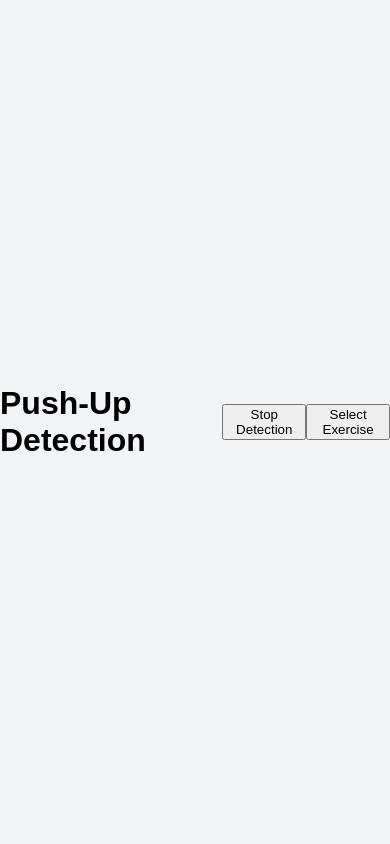
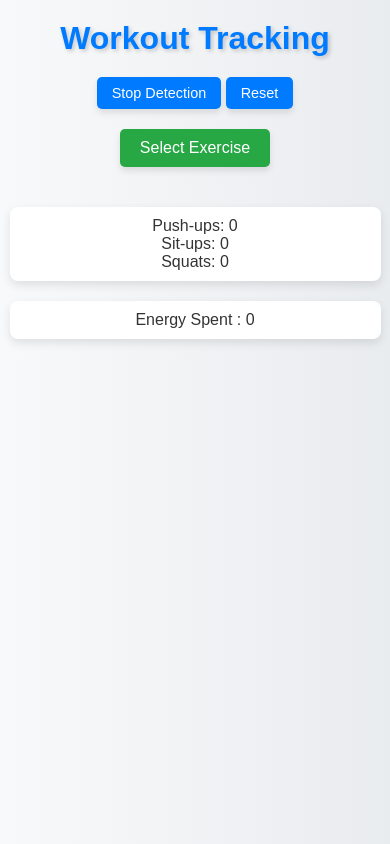
Before and after one commit to itstheabhiiigmailcom/Pose-detector-A4, a Flask app: page / in a window 390 px wide. Run offline with Flask 3, Linux system fonts and the light colour scheme.

Commit message:
"calculating total_energy" endopint is created and also counts is being rendered in browser

```diff
--- a/app.py
+++ b/app.py
@@ -1,10 +1,11 @@
-from flask import Flask, render_template, Response, request
+from flask import Flask, render_template, Response, request, jsonify
 import cv2
 import threading
 from flask_cors import CORS
 from squat import generate_squat_frames
 from push_up import generate_Push_up_frames
 from situp import generate_situp_frames
+from state import get_exercise_counts, get_total_energy, reset_all
 
 
 app = Flask(__name__)
@@ -19,7 +20,7 @@ cap_lock = threading.Lock()
 def index():
     return render_template('index.html')  # Render HTML template for the frontend
 
-
+# Endpoint to stop the camera
 def stop_camera():
     """Release the camera."""
     global is_running, cap
@@ -29,7 +30,7 @@ def stop_camera():
     print("Camera released")
 
 
-
+# Endpoint to get live stream
 @app.route('/video_feed')
 def video_feed():
     """Render video feed."""
@@ -37,24 +38,46 @@ def video_feed():
     exercise = request.args.get('exercise')  # Get exercise type
     if is_running:
         stop_camera()
-
     with cap_lock:
         cap = cv2.VideoCapture(0)  # Reinitialize camera
     is_running = True
-
-    if exercise == 'push_up':
+    if exercise == 'pushup':
         return Response(generate_Push_up_frames(cap, is_running),
                         mimetype='multipart/x-mixed-replace; boundary=frame')
-
     elif exercise == 'squat':
         return Response(generate_squat_frames(cap, is_running), mimetype='multipart/x-mixed-replace; boundary=frame')
-
     elif exercise == 'situp':
         return Response(generate_situp_frames(cap, is_running), mimetype='multipart/x-mixed-replace; boundary=frame')
     else:
         return "Invalid exercise selected!", 400
 
 
+# Endpoint to get count for exercise
+@app.route('/exercise_count', methods=['GET'])
+def exercise_count():
+    exercise = request.args.get('exercise')
+    counts = get_exercise_counts()
+    if exercise == "all" or not exercise:
+        return jsonify(counts)
+    elif exercise in counts:
+        return jsonify({'exercise': exercise, 'count': counts[exercise]})
+    else:
+        return jsonify({'error': 'Invalid exercise'}), 400
+
+
+# Endpoint to get te ebergy spent by the user
+@app.route('/total_energy', methods=['GET'])
+def total_energy():
+    total = get_total_energy()
+    return jsonify({'total_energy_spent': total})
+
+
+# Endpoint to reset all variables
+@app.route('/reset')
+def reset():
+    stop_camera()
+    reset_all()
+    return "reset successfully!"
 
 @app.route('/stop_detection')
 def stop_detection():
--- a/static/script.js
+++ b/static/script.js
@@ -15,19 +15,39 @@ document.addEventListener("DOMContentLoaded", function () {
 
       // Hide dropdown menu
       dropdownMenu.classList.add("hidden");
-
+      // change the text of button as well
+      dropdownButton.textContent = `${selectedExercise.charAt(0).toUpperCase() + selectedExercise.slice(1)} Exercise`;
       // Send the selected exercise to the backend
       try {
         videoFeed.src = `/video_feed?exercise=${selectedExercise}`;
         videoFeed.style.display = "block";
+        const response = await fetch(`/exercise_count?exercise=${selectedExercise}`);
       } catch (error) {
         console.error("Error starting detection:", error);
       }
     }
   });
 
+  setInterval(async () => {
+    const response = await fetch("/exercise_count?exercise=all");
+    const data = await response.json();
+    document.getElementById("exerciseCounts").innerHTML = `
+        Push-ups: ${data.pushup} <br>
+        Sit-ups: ${data.situp} <br>
+        Squats: ${data.squat}
+    `;
+  }, 1000);
+
+  setInterval(async () => {
+    const response = await fetch("/total_energy");
+    const data = await response.json();
+    document.getElementById('calorieburned').innerHTML = `Energy Spent : ${data.total_energy_spent}`;
+  }, 1000)
+
   // Stop detection
-  document.getElementById("stopDetection").addEventListener("click", async () => {
+  document
+    .getElementById("stopDetection")
+    .addEventListener("click", async () => {
       try {
         const response = await fetch("/stop_detection");
         if (response.ok) {
@@ -40,4 +60,34 @@ document.addEventListener("DOMContentLoaded", function () {
         console.error("Error stopping detection in catch :", error);
       }
     });
+
+  // Reset everything to 0 and stop detection
+  document
+    .getElementById("resetButton")
+    .addEventListener("click", async () => {
+      try {
+        // Call the stop detection endpoint
+        const response = await fetch("/reset")
+        if (response.ok) {
+          // Stop video feed
+          videoFeed.style.display = "none";
+          videoFeed.src = "";
+
+          // Reset exercise counts and energy data
+          document.getElementById("exerciseCounts").innerHTML = `
+            Push-ups: 0 <br>
+            Sit-ups: 0 <br>
+            Squats: 0
+          `;
+          document.getElementById('calorieburned').innerHTML = `Energy Spent : 0`;
+
+          // Optionally, reset any other states as needed
+          console.log("Everything has been reset.");
+        } else {
+          console.error("Error stopping detection:", response.statusText);
+        }
+      } catch (error) {
+        console.error("Error resetting everything:", error);
+      }
     });
+});
--- a/static/style.css
+++ b/static/style.css
@@ -1,31 +1,190 @@
 /* Reset styles for consistent appearance */
+/* General styles */
 body {
-    font-family: Arial, sans-serif;
+    font-family: 'Arial', sans-serif;
     margin: 0;
     padding: 0;
-    background-color: #f3f4f6;
-    display: flex;
-    justify-content: center;
-    align-items: center;
-    height: 100vh;
-}
+    background: linear-gradient(to right, #f8f9fa, #e9ecef);
+    color: #333;
+    text-align: center;
+  }
+
+  /* Heading */
+  h1 {
+    font-size: 2.5rem;
+    color: #007bff;
+    margin: 20px 0;
+    text-shadow: 2px 2px 4px rgba(0, 0, 0, 0.2);
+    animation: fadeIn 1s ease-in-out;
+  }
+
+  /* Button */
+  button {
+    background-color: #007bff;
+    color: white;
+    border: none;
+    padding: 10px 20px;
+    font-size: 1rem;
+    border-radius: 5px;
+    cursor: pointer;
+    transition: all 0.3s ease-in-out;
+    box-shadow: 0px 4px 6px rgba(0, 0, 0, 0.1);
+  }
+
+  button:hover {
+    background-color: #0056b3;
+    box-shadow: 0px 6px 10px rgba(0, 0, 0, 0.2);
+    transform: scale(1.05);
+  }
+
+  /* Video feed */
+  #videoFeed {
+    margin: 20px auto;
+    border: 3px solid #ddd;
+    border-radius: 10px;
+    box-shadow: 0px 4px 10px rgba(0, 0, 0, 0.2);
+    transition: transform 0.3s ease;
+  }
+
+  #videoFeed:hover {
+    transform: scale(1.02);
+  }
+
+  /* Dropdown */
+  .dropdown {
+    position: relative;
+    display: inline-block;
+    margin: 20px 0;
+  }
+
+  .dropdown-button {
+    background-color: #28a745;
+    color: white;
+    padding: 10px 20px;
+    font-size: 1rem;
+    border: none;
+    border-radius: 5px;
+    cursor: pointer;
+    box-shadow: 0px 4px 6px rgba(0, 0, 0, 0.1);
+    transition: all 0.3s ease-in-out;
+  }
+
+  .dropdown-button:hover {
+    background-color: #218838;
+    box-shadow: 0px 6px 10px rgba(0, 0, 0, 0.2);
+    transform: scale(1.05);
+  }
+
+  .dropdown-menu {
+    display: none;
+    position: absolute;
+    left: 50%;
+    transform: translateX(-50%);
+    background-color: #fff;
+    min-width: 150px;
+    box-shadow: 0px 6px 12px rgba(0, 0, 0, 0.2);
+    border-radius: 5px;
+    z-index: 1000;
+  }
+
+  .dropdown-menu a {
+    display: block;
+    padding: 10px 15px;
+    text-decoration: none;
+    color: #333;
+    border-bottom: 1px solid #ddd;
+    transition: all 0.2s ease;
+  }
+
+  .dropdown-menu a:last-child {
+    border-bottom: none;
+  }
+
+  .dropdown-menu a:hover {
+    background-color: #f8f9fa;
+    color: #007bff;
+  }
+
+  /* Show dropdown when button is clicked */
+  .dropdown-menu.hidden {
+    display: none;
+  }
+
+  .dropdown-menu {
+    display: block;
+    animation: fadeIn 0.3s ease-in-out;
+  }
+
+  /* Stats display */
+  #exerciseCounts,
+  #calorieburned {
+    margin: 20px auto;
+    font-size: 1.2rem;
+    color: #333;
+    padding: 15px;
+    border-radius: 8px;
+    background: white;
+    max-width: 400px;
+    box-shadow: 0px 4px 10px rgba(0, 0, 0, 0.1);
+  }
+
+  /* Animations */
+  @keyframes fadeIn {
+    from {
+      opacity: 0;
+      transform: translateY(-10px);
+    }
+    to {
+      opacity: 1;
+      transform: translateY(0);
+    }
+  }
+
+  /* Responsive design */
+  @media (max-width: 768px) {
+    h1 {
+      font-size: 2rem;
+    }
+
+    button {
+      font-size: 0.9rem;
+      padding: 8px 15px;
+    }
+
+    #videoFeed {
+      width: 90%;
+      height: auto;
+    }
+
+    .dropdown-menu {
+      min-width: 100px;
+    }
+
+    #exerciseCounts,
+    #calorieburned {
+      font-size: 1rem;
+      padding: 10px;
+      max-width: 90%;
+    }
+  }
+
 
 /* Dropdown container */
 /* Style for the dropdown */
-.dropdown-menu {
+/* .dropdown-menu {
     position: absolute;
     background-color: #f9f9f9;
     min-width: 160px;
     box-shadow: 0px 8px 16px rgba(0, 0, 0, 0.2);
     z-index: 1;
-}
+} */
 
 /* Hidden class that hides the dropdown menu */
 .hidden {
     display: none;
 }
 
-.dropdown-item {
+/* .dropdown-item {
     padding: 8px 16px;
     text-decoration: none;
     display: block;
@@ -34,4 +193,4 @@ body {
 
 .dropdown-item:hover {
     background-color: #ddd;
-}
+} */
--- a/templates/index.html
+++ b/templates/index.html
@@ -5,17 +5,21 @@
     <meta name="viewport" content="width=device-width, initial-scale=1.0" />
     <title>Push-Up Detection</title>
     <!-- Link css -->
-    <link rel="stylesheet" href="{{ url_for('static', filename='style.css') }}" />
+    <link
+      rel="stylesheet"
+      href="{{ url_for('static', filename='style.css') }}"
+    />
   </head>
   <body>
-    <h1>Push-Up Detection</h1>
+    <h1>Workout Tracking</h1>
     <button id="stopDetection">Stop Detection</button>
+    <button id="resetButton">Reset</button>
     <div>
       <img
         id="videoFeed"
         src=""
         alt="Video feed will appear here"
-        style="display: none; width: 600px; height: 400px;"
+        style="display: none; width: 600px; height: 400px"
       />
     </div>
 
@@ -25,10 +29,22 @@
         Select Exercise
       </button>
       <div id="dropdownMenu" class="dropdown-menu hidden">
-        <a href="#" id="pushUp" class="dropdown-item" data-exercise="push_up">Push-up</a>
-        <a href="#" id="squat" class="dropdown-item" data-exercise="squat">Squat</a>
-        <a href="#" id="situp" class="dropdown-item" data-exercise="situp">Situp</a>
+        <a href="#" id="pushUp" class="dropdown-item" data-exercise="pushup"
+          >Push-up</a
+        >
+        <a href="#" id="squat" class="dropdown-item" data-exercise="squat"
+          >Squat</a
+        >
+        <a href="#" id="situp" class="dropdown-item" data-exercise="situp"
+          >Situp</a
+        >
       </div>
+    </div>
+    <div>
+      <div id="exerciseCounts"></div>
+    </div>
+    <div>
+      <div id="calorieburned"></div>
     </div>
     <!-- Link to the JavaScript file -->
   </body>
```
Also changed, not shown: push_up.py (+6 -6 lines), situp.py (+4 -4 lines), squat.py (+4 -4 lines), state.py (added, +86 -0 lines). Lines whose indentation alone changed are shown as unchanged.
